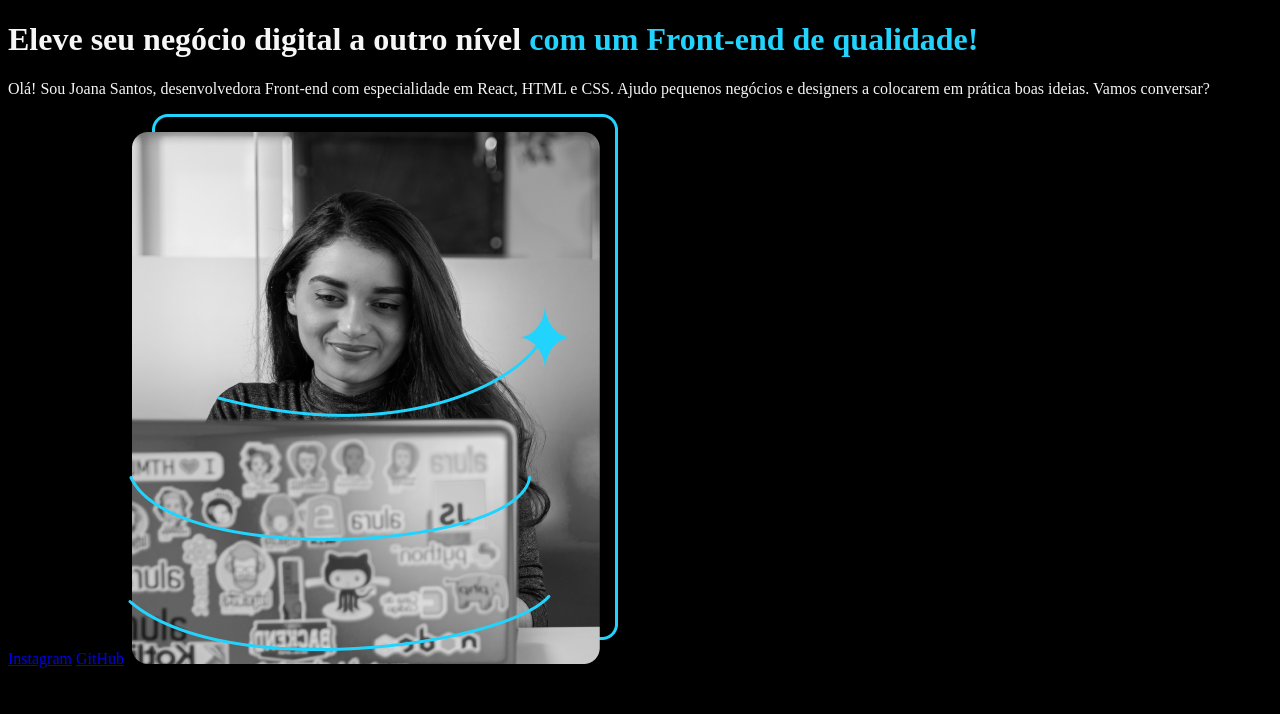
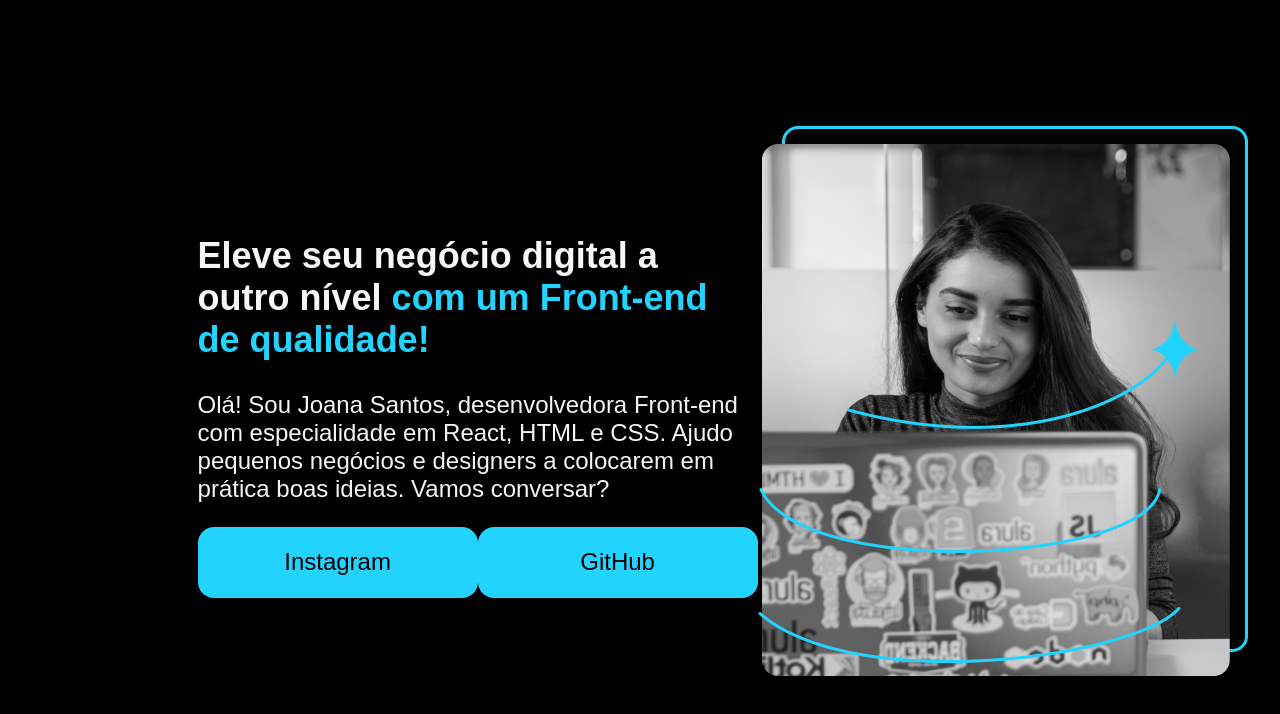
Before and after one commit to bhclira/HTML-CSS-JS_LearnAndPractice, a plain HTML site: page Portfolio/index.html in a window 1280 px wide. Drawn offline with Linux system fonts and the light colour scheme.

Commit message:
[03.03.24-1] Fix bug separando espacamento dos botoes

```diff
--- a/Portfolio/index.html
+++ b/Portfolio/index.html
@@ -9,12 +9,18 @@
 <body>
     <header></header>
 
-    <main>
-        <h1>Eleve seu negócio digital a outro nível <strong>com um Front-end de qualidade!</strong></h1>
-        <p>Olá! Sou Joana Santos, desenvolvedora Front-end com especialidade em React, HTML e CSS. Ajudo pequenos negócios e designers a colocarem em prática boas ideias. Vamos conversar?</p>
-        <a href="https://instagram.com/brenoman">Instagram</a>
-        <a href="https://github.com/Bhclira">GitHub</a>
-        <img src="Imagem.png" alt="Foto da Joana Santos programando">
+    <main class = "apresentacao">
+        <section class="apresentacao__conteudo">
+            <h1 class="apresentacao__conteudo__titulo">Eleve seu negócio digital a outro nível <strong class="titulo-destaque">com um Front-end de qualidade!</strong></h1>
+            <p class="apresentacao__conteudo__paragrafo">Olá! Sou Joana Santos, desenvolvedora Front-end com especialidade em React, HTML e CSS. Ajudo pequenos negócios e designers a colocarem em prática boas ideias. Vamos conversar?</p>
+            <div class="apresentacao__links">
+                <a class = "apresentacao__links__link" href="https://instagram.com/brenoman">Instagram</a>
+                <a class = "apresentacao__links__link" href="https://github.com/Bhclira">GitHub</a>
+            </div>
+
+        </section>
+            <img src="Imagem.png" alt="Foto da Joana Santos programando">
+
 
     </main>
 
--- a/Portfolio/style.css
+++ b/Portfolio/style.css
@@ -1,4 +1,14 @@
+@import url('https://fonts.googleapis.com/css2?family=Krona+One&family=Montserrat:ital,wght@0,100..900;1,100..900&display=swap')
+
+
+* {
+    margin: 0;
+    padding 0;
+}
+
 body {
+    height: 100vh;
+    box-sizing: border-box;
     background-color: #000000;
     color: #F6F6F6;
 }
@@ -7,12 +17,62 @@ h1 {
     font-weight: bold;
 }
 
-strong {
+.titulo-destaque {
     color: #22D4FD;
 }
 
+.apresentacao {
+    margin: 10% 15%;
+    display: flex;
+    align-items: center;
+    justify-content: space-between;
+}
+
+.apresentacao__conteudo {
+    width: 615px;
+    display: flex
+    flex-direction: column;
+    gap: 40px;
+
+
+
+}
+.apresentacao__conteudo__titulo {
+    font-size: 36px;
+    font-family: "Krona One", sans-serif;
+
+}
+
+.apresentacao__conteudo__paragrafo {
+    font-size: 24px;
+    font-family: "Montserrat", sans-serif;
+
+}
+
+.apresentacao__links {
+    display: flex;
+    justify-content: space-between;
+
+}
+
+.apresentacao__links__link {
+    background-color: #22D4FD;
+    width: 280px;
+    text-align: center;
+    border-radius: 16px;
+    font-size: 24px;
+    font-weight: 600px;
+    padding: 21.5px 0;
+    text-decoration: none;
+    color: #000000;
+    font-family: "Montserrat", sans-serif;
+    font
+
+}
+
+
 span {
     color: #22D4FD;
-    border: 1px solid #22D4FD;
+    border: 1px solid #67868d;
     padding: 6px;
 }
```
Also changed, not shown: 1 other file.
